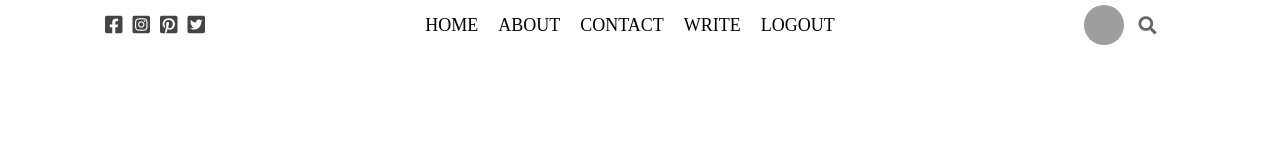
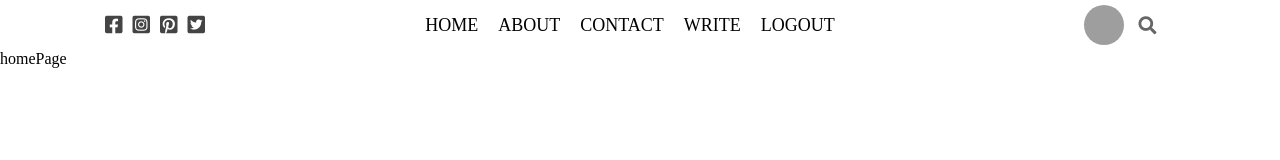
Before and after one commit to Godswillcode/blog-app-front-end, a React (Create React App) app: page / in a window 1280 px wide. Shown: the top 160 px of the page. Built offline with nearby package versions, Linux system fonts and the light colour scheme; grey boxes are pictures that could not be loaded.

Commit message:
working on topbar

```diff
--- a/src/App.js
+++ b/src/App.js
@@ -1,9 +1,11 @@
+import Home from "./Pages/home/Home";
 import Topbar from "./topbar/Topbar";
 
 function App() {
   return (
    <>
   <Topbar/>
+  <Home/>
    </>
   );
 }
--- /dev/null
+++ b/src/Header/Header.js
@@ -0,0 +1,11 @@
+import './header.css'
+
+const Header = () => {
+    return (
+        <div className="header">
+
+        </div>
+    )
+}
+
+export default Header
--- /dev/null
+++ b/src/Pages/home/Home.js
@@ -0,0 +1,13 @@
+import Header from '../../Header/Header'
+import './home.css'
+
+const Home = () => {
+    return (
+        <div className="home">
+            <Header/>
+            homePage
+        </div>
+    )
+}
+
+export default Home
```
Also changed, not shown: src/Header/header.css (added), src/Pages/home/home.css (added).
